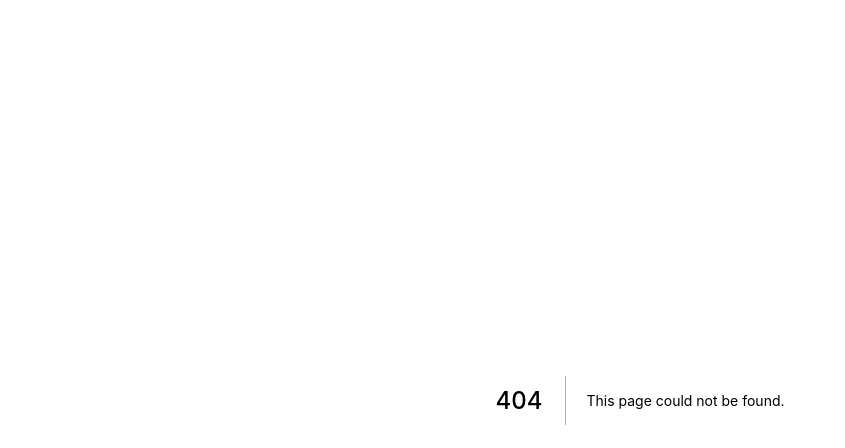
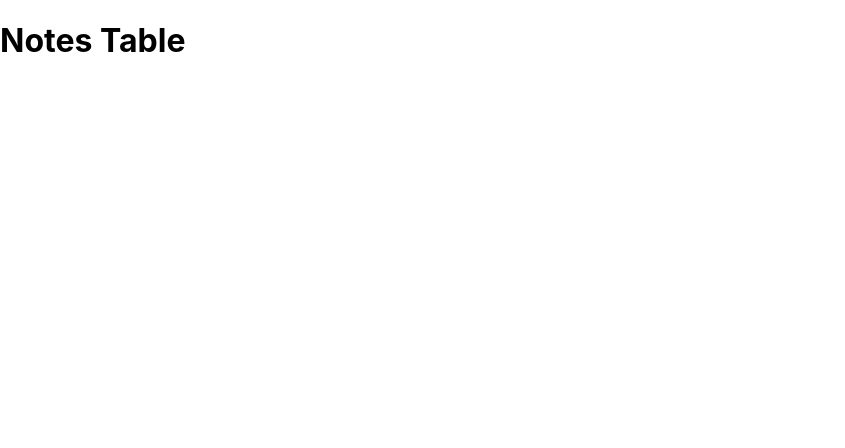
Before and after one commit to JakubVrch/accounting-notebook, a Next.js app in the folder client/accounting-notebook-client/: page /notestable in a window 1280 px wide. Before the commit this address had no page. Shown: the top 448 px of the page, without its empty margins (0-845 px from the left). Built offline with nearby package versions, Linux system fonts and the light colour scheme.

Commit message:
add notestable page

```diff
--- /dev/null
+++ b/client/accounting-notebook-client/src/pages/notestable.tsx
@@ -0,0 +1,21 @@
+import type { NextPage } from "next";
+import Head from "next/head";
+
+//TODO: MUI table + install https://mui.com/material-ui/react-table/#collapsible-table
+
+const NotesTable: NextPage = () => {
+  return (
+    <div>
+      <Head>
+        <title>Notes Table</title>
+        <link rel="icon" href="/favicon.ico" />
+      </Head>
+
+      <main>
+        <h1>Notes Table</h1>
+      </main>
+    </div>
+  );
+};
+
+export default NotesTable;
```
